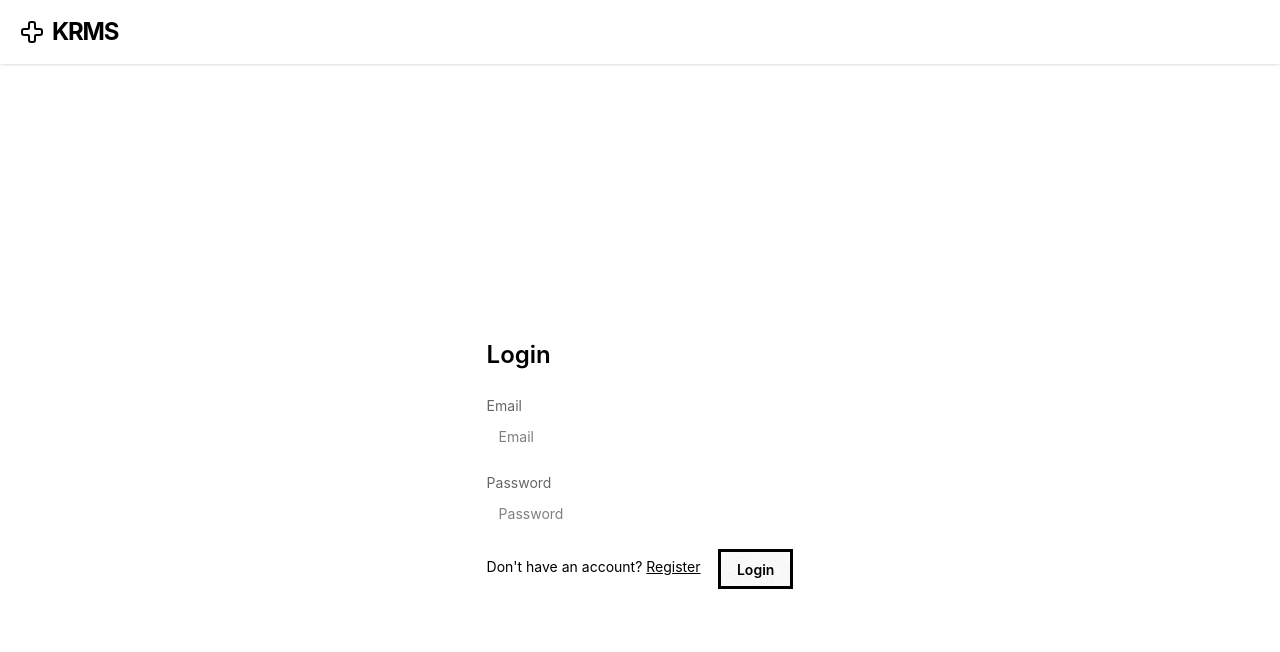
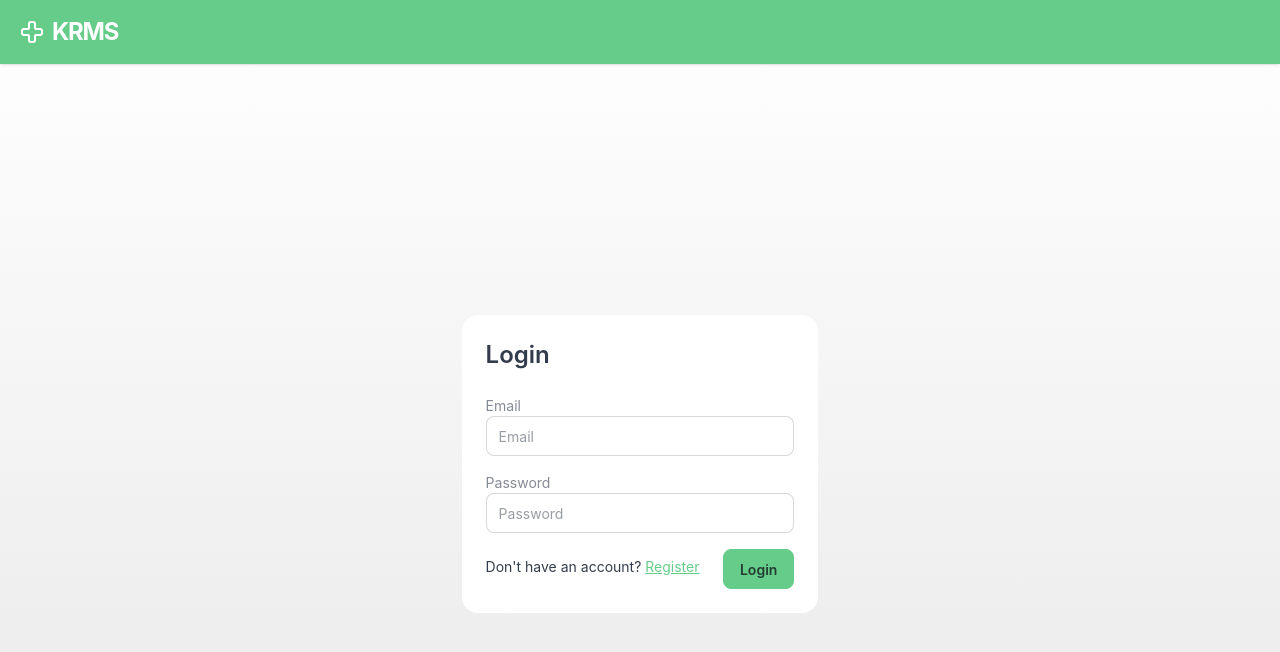
Before and after one commit to faiz03-glicth/krms-faiz_, a React (Vite) app in the folder frontend/: page /login in a window 1280 px wide. Shown: the top 652 px of the page. Built offline with nearby package versions, Linux system fonts and the light colour scheme; no server answers.

Commit message:
Update index.css

```diff
--- a/frontend/src/index.css
+++ b/frontend/src/index.css
@@ -7,3 +7,7 @@ themes:[
 "luxury", "dracula", "cmyk", "autumn", "business", "acid", "lemonade",
 "night", "coffee", "winter", "dim", "nord", "sunset", "caramellatte"]
 };
+
+@import "daisyui/theme/light.css" layer(base);
+@import "daisyui/theme/dark.css" layer(base);
+@import "daisyui/theme/emerald.css" layer(base);
```
